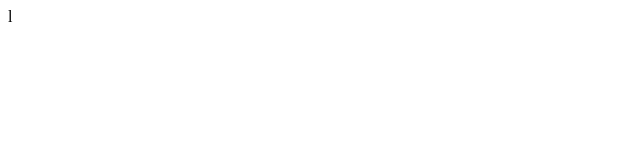
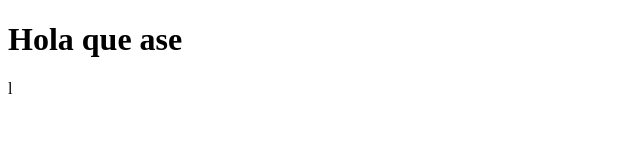
Before and after one commit to antoniolopezgamero22/prueba2, a plain HTML site: page index.html in a window 1280 px wide. Shown: the whole page, without its empty margins (0-640 px from the left). Drawn offline with Linux system fonts and the light colour scheme.

Commit message:
nueva prueba

```diff
--- a/index.html
+++ b/index.html
@@ -7,6 +7,6 @@
     <title>Prueba 2 </title>
 </head>
 <body>
-
+    <h1>Hola que ase</h1>
 </body>
 </html>l
```
